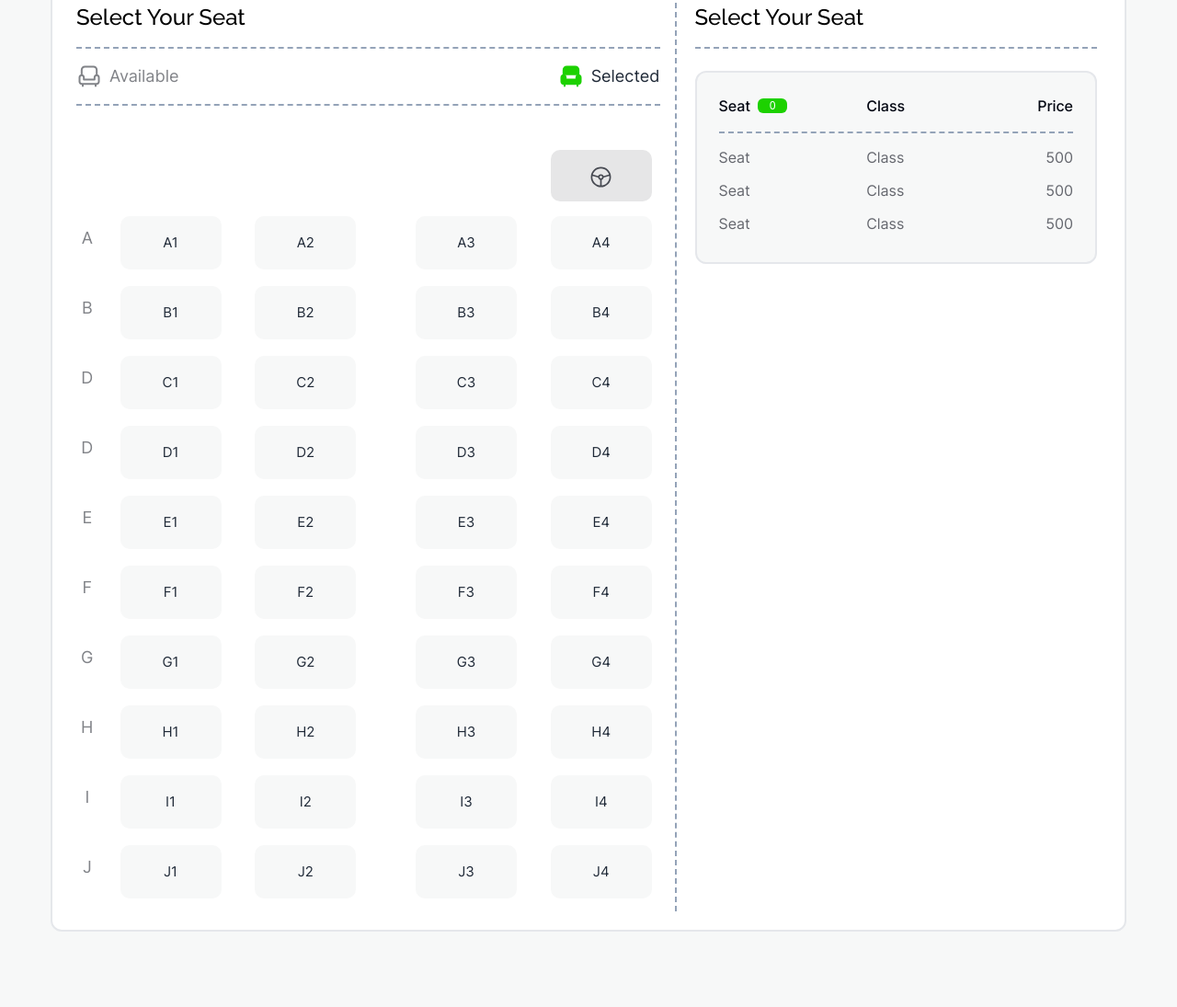
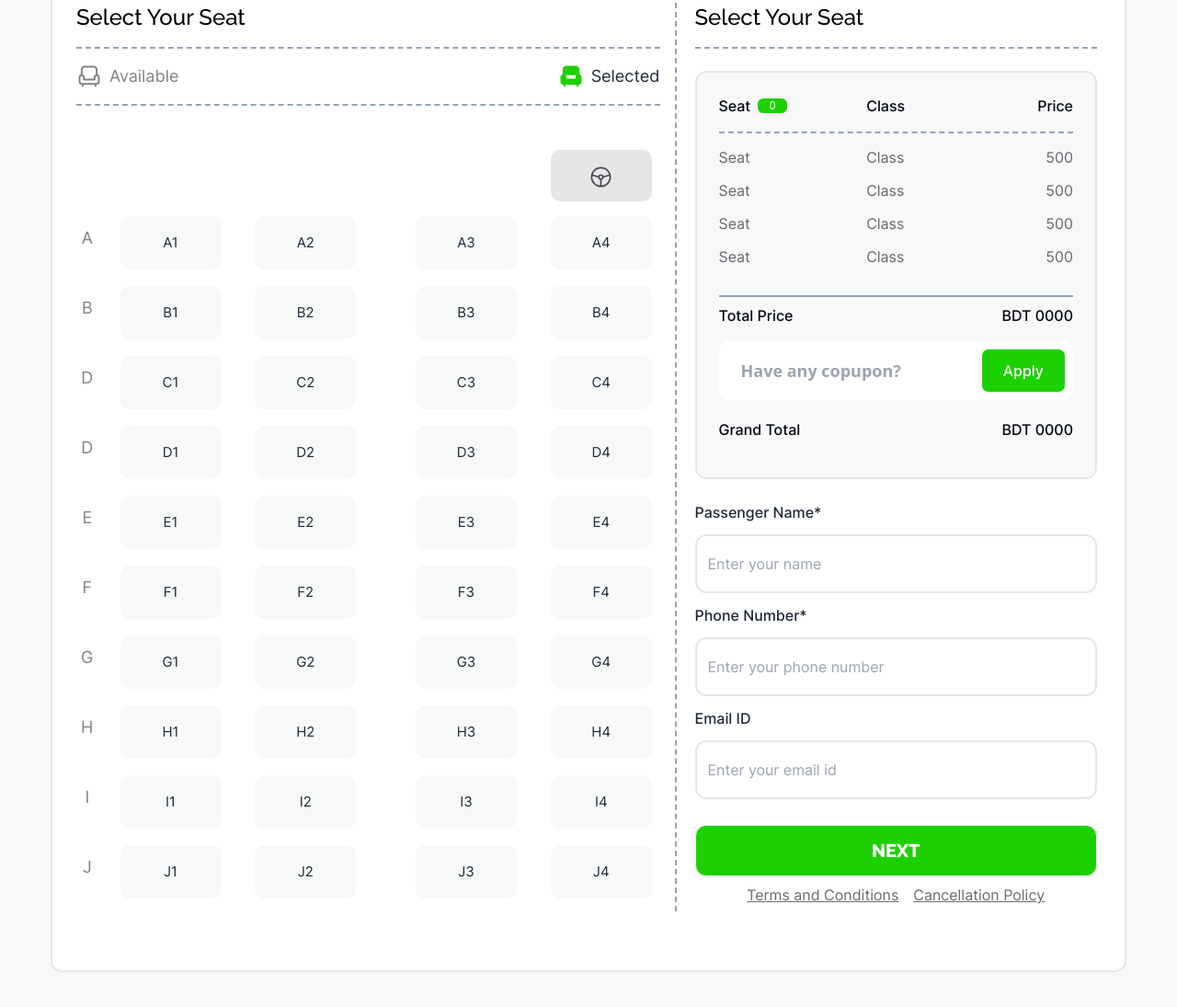
Before and after one commit to ShahedAhmedUtsho/smart-ticketing, a plain HTML site: page index.html in a window 1280 px wide. Shown: the part 2187-3282 px from the top of the page at 92% size. Drawn offline with nearby package versions, Linux system fonts and the light colour scheme.

Commit message:
footer start

```diff
--- a/index.html
+++ b/index.html
@@ -9,15 +9,9 @@
       <link rel="stylesheet" href="style.css">
       <style>
 
-        main{
-            background-color: #212121;
-        }
-         .railway{
-         font-family: 'railway';
-         }
       </style>
    </head>
-   <body >
+   <body>
       <!-- //header section -->
       <header class="flex justify-between max-container  min-h-16 items-center mb-6  mt-5 "   >
          <h2 class="logo railway font-bold text-4xl ">P-Ticket</h2>
@@ -44,7 +38,7 @@
             <p class="inter text-lg text-[#ffffffb0] font-normal">
                Yes, you can run unit tests and view the results directly within the app. The integrated testing features allow for a streamlined .
             </p>
-            <a class="btn bg-[#1DD100] border-none px-6" href="#" >
+            <a class="btn bg-[#1DD100] border-none px-6" href="#buy" >
             Buy Tickets
             </a>
          </div>
@@ -214,7 +208,7 @@
          </div>
 
 
- <div class="ticketSection max-container border-2   py-5 min-h-[600px] rounded-xl bg-white flex flex-row">
+ <div class="ticketSection max-container border-2 pb-16  py-5 min-h-[600px] rounded-xl bg-white flex flex-row">
 
 
     <section class="one  min-h-[900px] w-7/12  border-r-2 border-r-slate-400 border-dashed mt-4">
@@ -577,7 +571,7 @@
 
 
     </section>
- <section class="two  min-h-full  w-5/12  px-5 mt-4">
+ <section class="two  min-h-full  w-5/12  px-5 mt-4" id="buy">
    <h3 class="text-2xl font-medium text-black railway  pb-4  border-b-2 border-dashed border-slate-400 "> Select Your Seat</h3>
    <div id="viewSection" class=" border-2 mt-6 rounded-xl bg-[#f7f8f8] ">
       <ul class="h-full  max-w-full m-6 capitalize">
@@ -650,18 +644,111 @@
 
 
          </li>
+         <li class="addList">
+            <h6 class="   addListText-1 ">
+                  Seat
+            </h6>
+
+               <h6 class="addListText-2 ">
+                 class
+               </h6>
+
+               <h6 class="addListText-3">
+                 500
+               </h6>
+
+
+         </li>
       </ul>
+
+
+
+
+
+      <div class="totalAndGrandTotal">
+         <ul class="h-full  max-w-full m-6 capitalize ">
+            <li class="pb-4  grid grid-cols-2  border-t-2 border-solid pt-2 border-slate-400">
+
+               <article class=" col-span-1 ">
+                  <h6 class="inter text-base font-medium text-[#030712]">
+                     Total Price
+                  </h6>
+
+               </article>
+               <article class=" text-right col-span-1 ">
+                  <h6 class="inter text-base font-medium text-[#030712]">
+                     BDT  <span>0000</span>
+                  </h6>
+               </article>
+
+            </li>
+
+            <li class=" p-2  grid grid-cols-4 bg-white justify-center items-center rounded-xl mb-5 " >
+               <input type="text"  class="font-semibold text-lg px-4 py-2 border-none outline-none col-span-3 h-full " placeholder="Have any copupon?">
+               <button type="button" class="btn col-span-1 bg-[#1DD100] text-base text-white inter font-medium">
+                  Apply
+               </button>
+
+
+            </li  >
+            <li class="pb-4  grid grid-cols-2  ">
+
+               <article class=" col-span-1 ">
+                  <h6 class="inter text-base font-medium text-[#030712]">
+                     Grand Total
+                  </h6>
+
+               </article>
+               <article class=" text-right col-span-1 ">
+                  <h6 class="inter text-base font-medium text-[#030712]">
+                     BDT  <span>0000</span>
+                  </h6>
+               </article>
+
+            </li>
+
+
+         </ul>
+
+      </div>
 
 
 
    </div>
 
 
+   <form action="get" class=" min-h-96 mt-6">
+      <label for="name" class="block inter text-base font-medium mb-3">Passenger Name*</label>
+      <input type="text" id="name" placeholder="Enter your name" class="block mb-3 outline-none w-full border-2 border-[#e6e6e7] h-16 px-3 py-2 inter text-base text-black rounded-xl">
+      <label for="number" class="block mb-3 inter text-base font-medium">Phone Number*</label>
+      <input type="number" id="number" inputmode="numeric" placeholder="Enter your phone number" class="block outline-none w-full mb-3 border-2 border-[#e6e6e7] h-16 px-3 py-2 inter text-base text-black rounded-xl">
+      <label for="email" class="block mb-3 inter text-base font-medium">Email ID</label>
+      <input type="email" id="email" placeholder="Enter your email id" class="block outline-none w-full border-2 border-[#e6e6e7] h-16 px-3 py-2 inter text-base text-black rounded-xl">
+
+      <a href="" type="button" class="mt-7 rounded-xl w-full h-14 btn bg-[#1DD100] uppercase text-xl railway font-extrabold text-white">
+         Next
+
+      </a>
+
+   </form>
+   <div class="condition  flex gap-4 items-center justify-center mt-2">
+      <a href="" class="text-[#696a71] inter text-base font-normal underline">Terms and Conditions</a>
+      <a href="" class="text-[#696a71] inter text-base font-normal underline">Cancellation Policy</a>
+   </div>
+
+
  </div>
 
 
+      </main>
 
-      </main>
+
+<footer>
+
+</footer>
+
+
+
       <script src="script.js"></script>
       <!-- <script src="tailwind.config.js"></script> -->
    </body>
--- a/style.css
+++ b/style.css
@@ -10,6 +10,7 @@
     margin: 0;
     padding: 0;
     box-sizing: border-box;
+    scroll-behavior: smooth;
 }
 .max-container{
     max-width: 1170px;
@@ -86,7 +87,7 @@ order: 1;
 .addListText-2{
     color: rgba(3, 7, 18, 0.60);
 
-order: 2;
+    order: 2;
     font-family: 'inter';
     font-size: 16px;
     font-style: normal;
@@ -108,3 +109,13 @@ order: 3;
     text-align: right;
 
 }
+input[type=number]::-webkit-inner-spin-button{
+    display: none;
+}
+
+main{
+    background-color: #212121;
+}
+ .railway{
+ font-family: 'railway';
+ }
```
